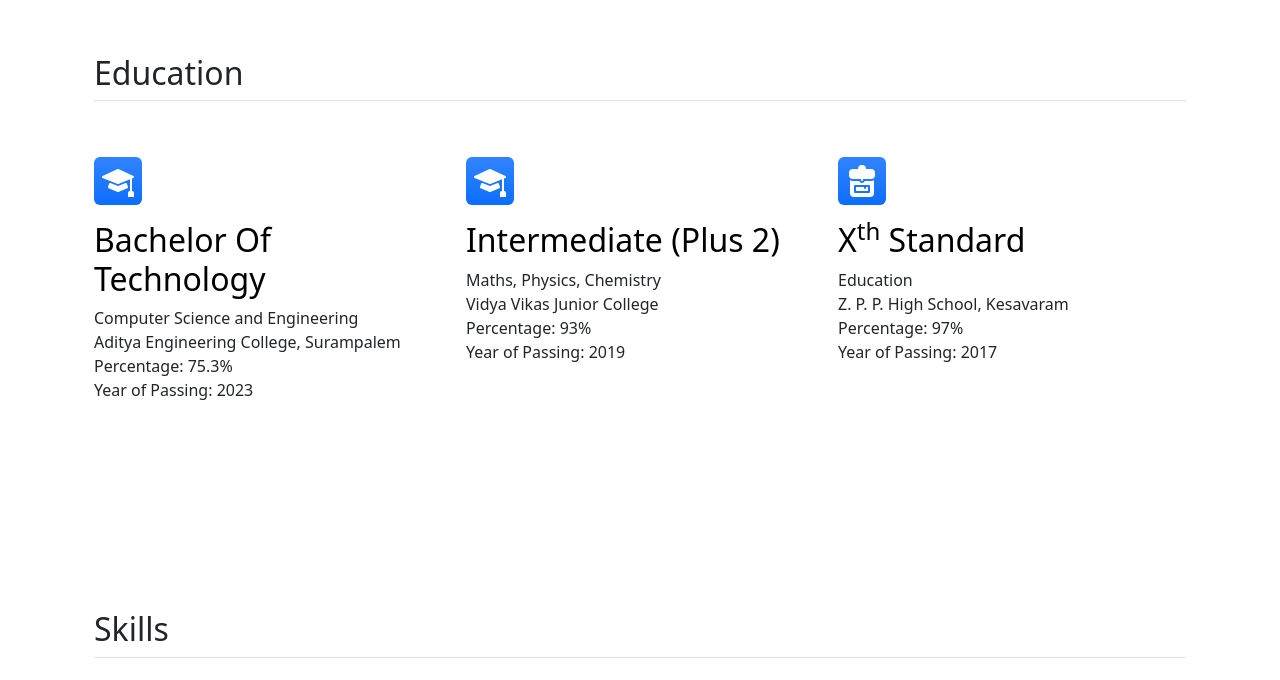
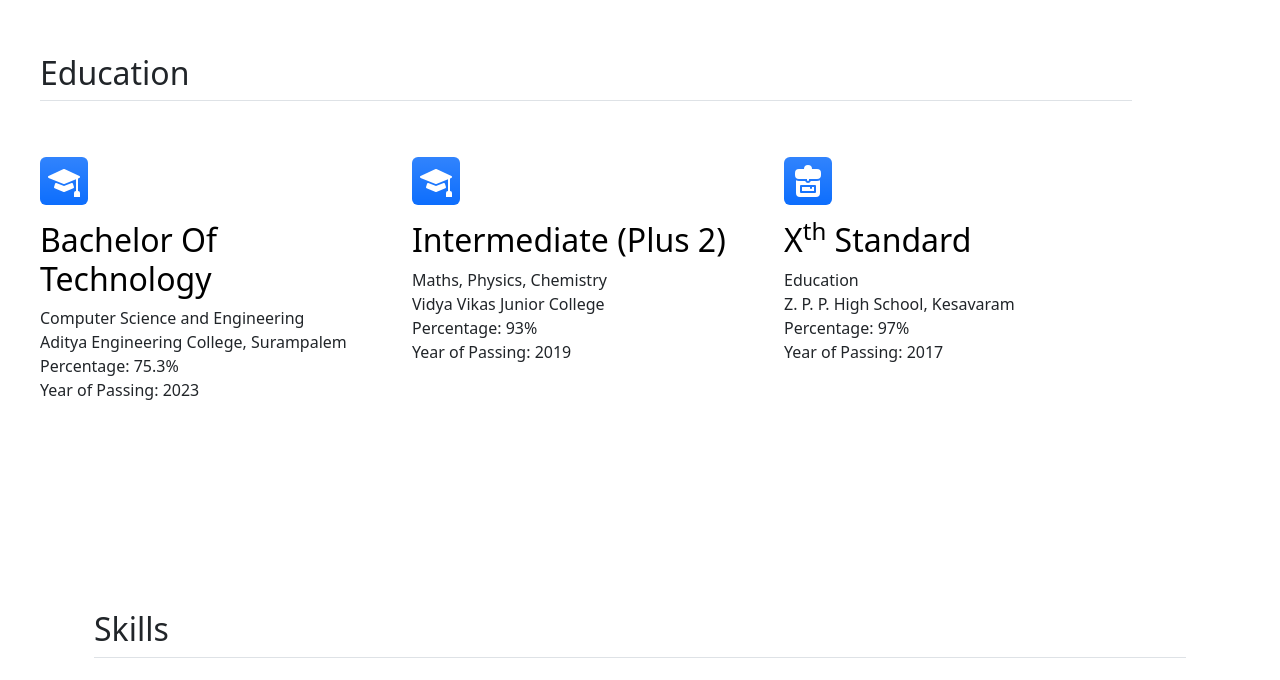
Before and after one commit to ramaseshuvinnakota/Portfolio, a plain HTML site: page index.html in a window 1280 px wide. Shown: the part 812-1492 px from the top of the page. Drawn offline with nearby package versions, Linux system fonts and the light colour scheme.

Commit message:
Update index.html

```diff
--- a/index.html
+++ b/index.html
@@ -40,7 +40,7 @@
 
 <!-- education -->
   <div id="education">
-    <div class="container px-4 py-5" id="featured-3">
+    <div class="container ms-3 px-4 py-5" id="featured-3">
       <h2 class="pt-5 pb-2 border-bottom">Education</h2>
       <div class="row g-4 py-5 row-cols-1 row-cols-lg-3">
         <div class="feature col">
```
